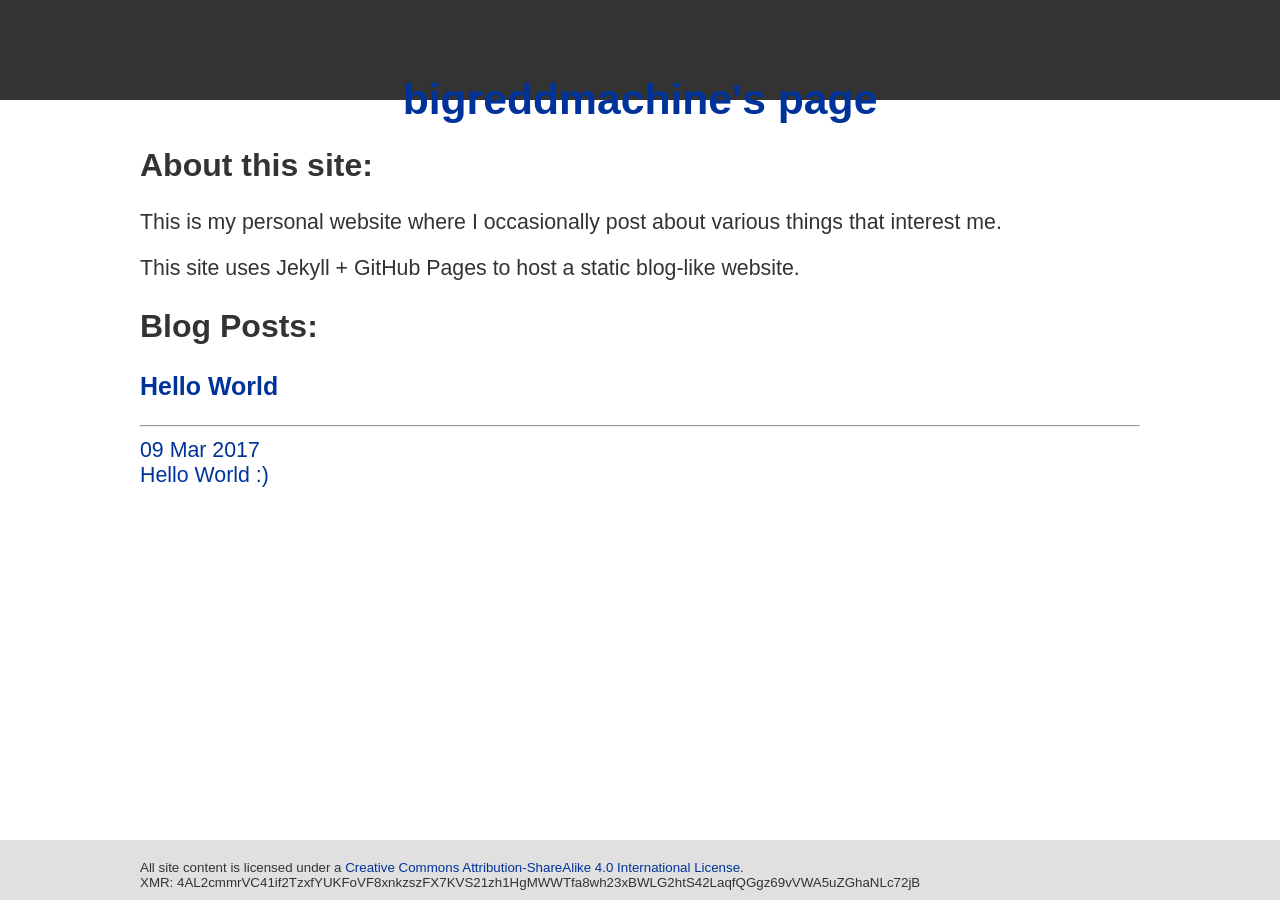
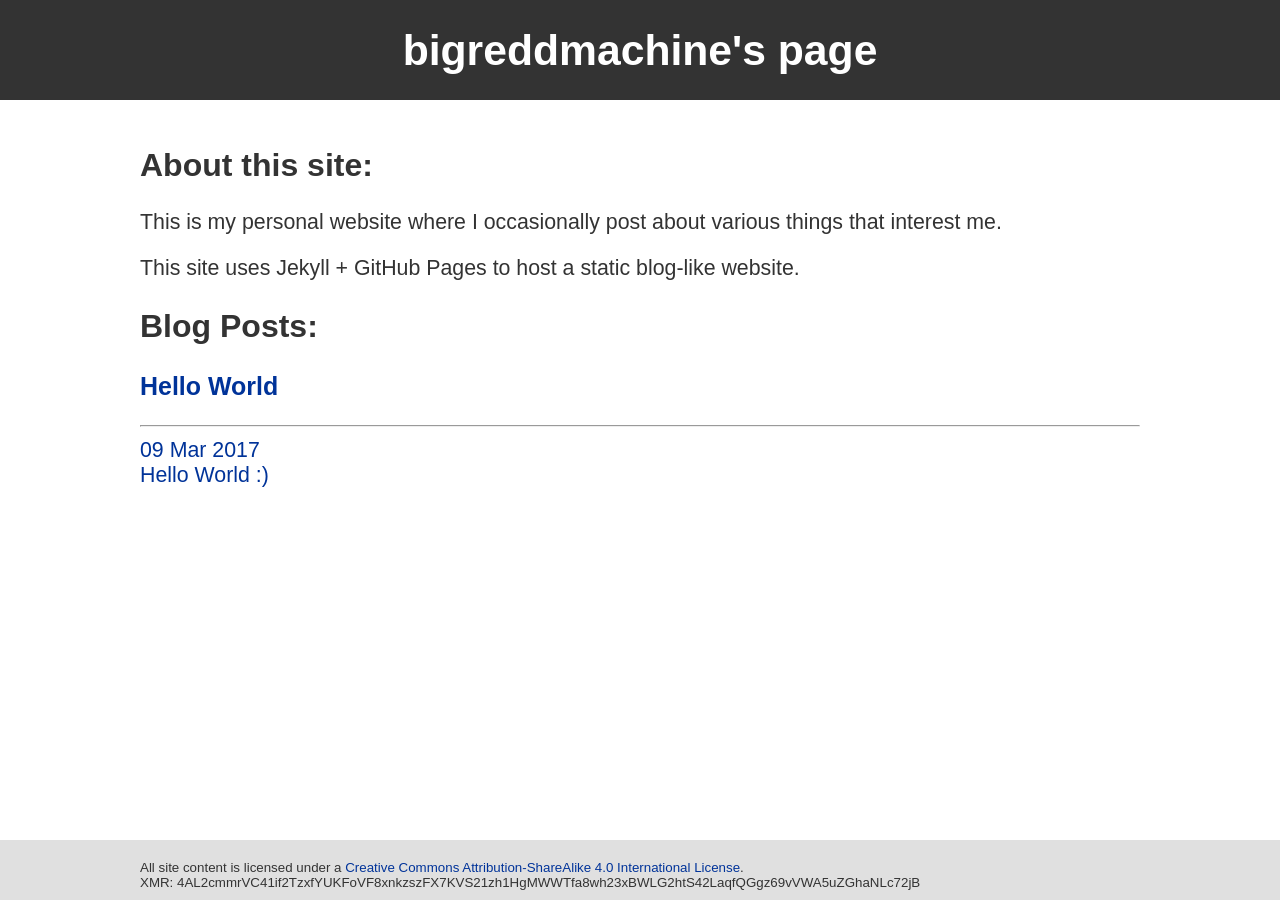
Before and after one commit to bigreddmachine/bigreddmachine.github.io, a Jekyll site: the page built from index.html, in a window 1280 px wide. Built offline with Jekyll 4.4.1, drawn with Linux system fonts in a browser that asks for light colours.

Commit message:
update header

```diff
--- a/css/main.css
+++ b/css/main.css
@@ -39,8 +39,6 @@ header {
     background-color: #333333;
 }
 
-header a { color: #FFFFFF; }
-
 footer {
     height: 60px;
     font-size: 10pt;
@@ -57,3 +55,7 @@ footer {
     width: auto;
     max-width: 1000px;
 }
+
+header .content-container { padding: 0; }
+header .content-container h1 { margin: 0; }
+header .content-container h1 a { color: #FFFFFF; }
```
